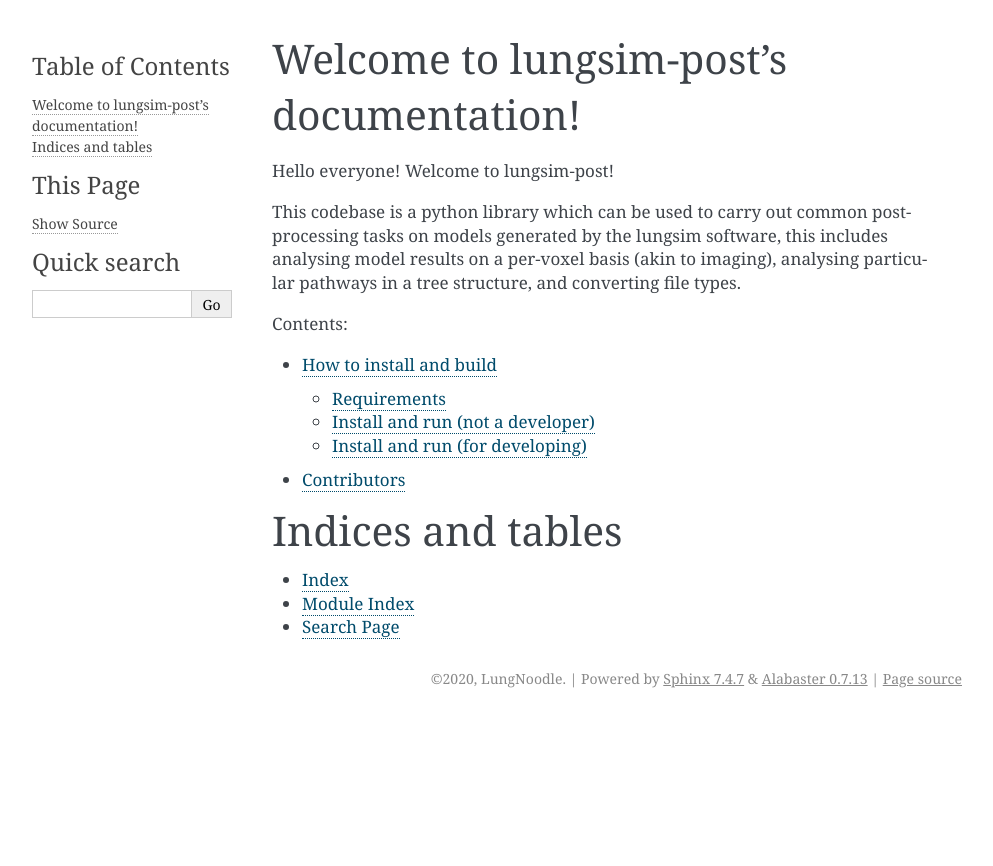
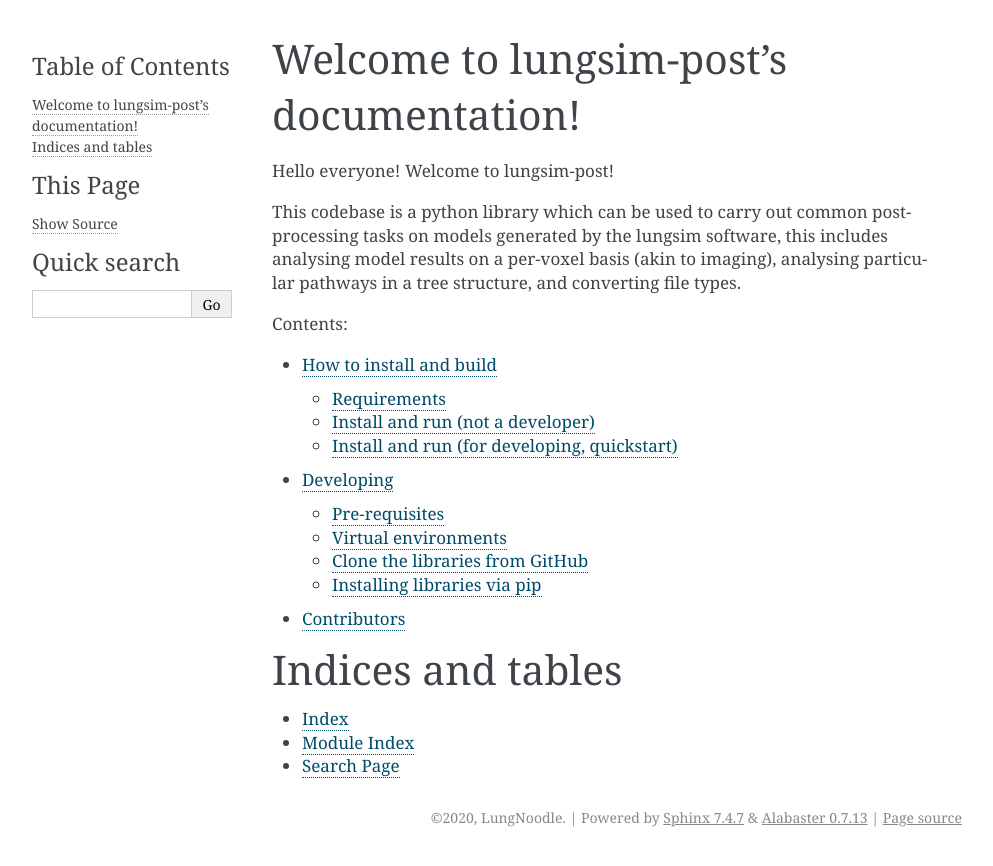
Before and after one commit to LungNoodle/lungsim-post, a Sphinx documentation site: the page built from docs/source/index.rst, in a window 1280 px wide. Shown: the top 866 px of the page, without its empty margins (148-1141 px from the left). Built offline with Sphinx 7.4.7, drawn with Linux system fonts in a browser that asks for light colours; some of the changed lines change nothing that is shown.

Commit message:
developer installation instructions

```diff
--- a/docs/source/building.rst
+++ b/docs/source/building.rst
@@ -31,8 +31,8 @@ Once installed the libraries can called from python
 
     import lungsimpost
 
-Install and run (for developing)
-================================
+Install and run (for developing, quickstart)
+============================================
 You can find these libraries on github `here <https://github.com/LungNoodle/lungsim-post>`_.
 
 To use and improve on these code we would like you to be familiar with github and python. If you aren't then we suggest that you look into an online course - there are plenty available via `Software Carpentry <https://software-carpentry.org/>`_ (for example).
--- /dev/null
+++ b/docs/source/developing.rst
@@ -0,0 +1,167 @@
+==========
+Developing
+==========
+
+This is a detailed guide for developer installation.
+
+Pre-requisites
+==============
+
+You will need
+
+- Python
+- Sphinx
+- Virtual environments (optional)
+- All the required python libraries listed in the requirements.txt file provided (available at `our github repository <https://github.com/LungNoodle/lungsim-post/blob/develop/requirements.txt>`_)
+
+
+Windows
+'''''''
+For Sphinx you will first need to have Python installed.
+Python is available from the Python `download page <PythonDownload>`_.
+Once Python is installed Sphinx can be installed with pip.
+
+.. code-block:: console
+
+  pip install sphinx
+
+It is also useful (but not a requirement to make use of virtual environments.
+this allows you to have easy access to multiple versions of the library (e.g. working and development)
+
+.. code-block:: console
+
+  pip install virtualenv
+
+OS X
+''''
+
+To install fun python things  you will need pip, if you don't already have
+it you can use the `get-pip.py script <https://bootstrap.pypa.io/get-pip.py>`_.
+
+.. code-block:: console
+
+  curl https://bootstrap.pypa.io/get-pip.py > get-pip.py
+  sudo -H python get-pip.py
+
+Once pip is installed you can get Sphinx using
+
+.. code-block:: console
+
+    sudo -H pip install sphinx
+
+It is also useful (but not a requirement to make use of virtual environments.
+this allows you to have easy access to multiple versions of the library (e.g. working and development)
+
+.. code-block:: console
+
+    sudo -H pip install virtualenv
+
+GNU/Linux
+'''''''''
+Use the command line to get all these things:
+
+.. code-block:: console
+
+    sudo apt-get install pythonX.Y-dev # Where X and Y are the major and minor version numbers of the Python you want to install, any version above 2.6 will work
+    sudo apt-get install python-sphinx
+    sudo apt-get install python-virtualenv
+
+
+Virtual environments
+====================
+
+Possibly the best way to develop with this library is  through virtual environments.
+This allows a library configuration to be matched to a  virtual environment that can be
+easily moved between i.e. for a release version of the code you use to run models,
+and a develop one which might have stuff you are doing that won't work for everyone
+
+To create a virtual environement
+
+Create a home for all virtual environments
+''''''''''''''''''''''''''''''''''''''''''
+
+The first task is to create a directory to hold the virtual environment installations
+
+.. code-block:: console
+
+  mkdir virtual_environments
+
+This directory can be created anywhere.
+
+Create a virtual environment
+''''''''''''''''''''''''''''
+
+The second task is to create a Python virtual environment to install the libraries
+
+.. code-block:: console
+
+  cd virtual_environments # change directory to where the virtual environment should be created
+  virtualenv --system-site-packages nameofyourenvironment
+
+The *--system-site-packages* flag allows the virtual environment to access all the packages that the system python has installed.
+This is useful for big packages which may be required, for example; numpy or scipy.
+The name of the virtual environment (in this case *nameofyourenvironment*) is determined by you, whatever makes sense, maybe
+the name of the branch of these libraries you are on.
+
+Activate virtual environment
+''''''''''''''''''''''''''''
+
+The third task is to activate the Python environment.
+
+.. code-block:: console
+
+  source /path/to/env/bin/activate
+
+or in windows:
+
+.. code-block:: console
+
+  \path\to\env\Scripts\activate
+
+
+The activate script may alter the command prompt to indicate the active virtual environment.
+This script will also make changes to your path variables.
+To undo these changes execute the *deactivate* script
+
+
+.. code-block:: console
+
+  deactivate
+
+
+Clone the libraries from GitHub
+===============================
+
+`Set up a development triangle <https://gist.github.com/anjohnson/8994c95ab2a06f7d2339>`_.
+
+If you are at University of Auckland, you can see some ABI documentation on development triangles here, including
+a `step-by-step-guide <https://drive.google.com/open?id=1520jNTRMWXjvd47kS8UWOn02tsLZnppY>`_.
+
+At the end of this process you should have a copy of this codebase local to your machine.
+You can then install this local copy via pip, within a virtual environment, so you can update and run
+as you go.
+
+
+Installing libraries via pip
+============================
+You can now install the locally cloned package via pip, with the *-e* option enabling you to make changes
+to the libraries and to use these changes in your virtual environment immediately
+
+.. code-block:: console
+
+    pip install -e /path/to/lungsim-post
+
+Once installed, you can import into python as follows:
+
+.. code-block:: python
+
+    import lungsimpost
+
+To build documentation locally, just navigate to the docs directory and use the make command (below shows for html docs, but you can make other formats that are provided with sphinx.
+
+.. code-block:: console
+
+    cd /path/to/lungsim-post/docs
+    make html
+
+Make sure you update any documentation alongside changes to the code!
--- a/docs/source/index.rst
+++ b/docs/source/index.rst
@@ -16,6 +16,7 @@ Contents:
    :maxdepth: 2
 
    building
+   developing
    contributors
 
 
```
